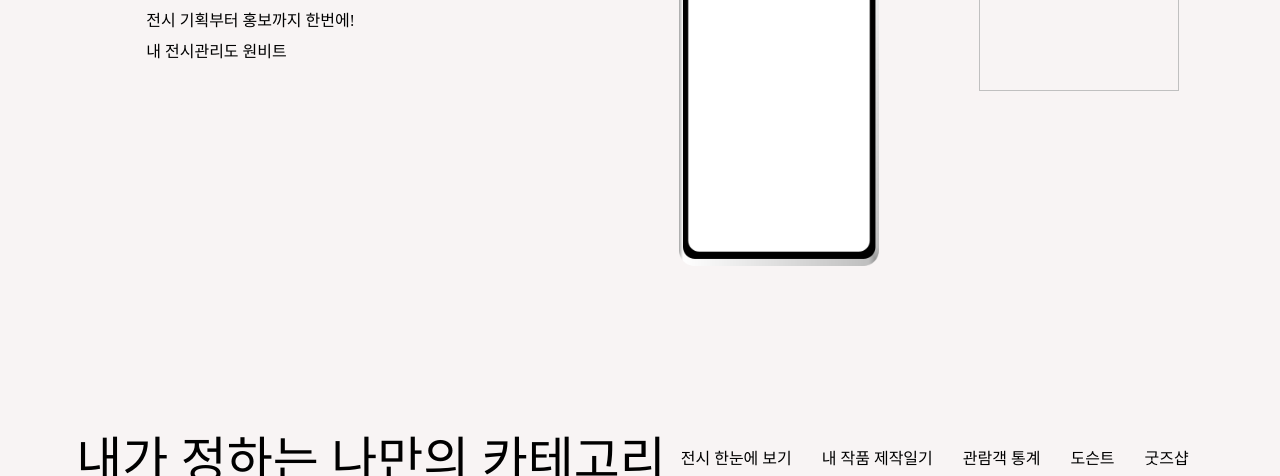
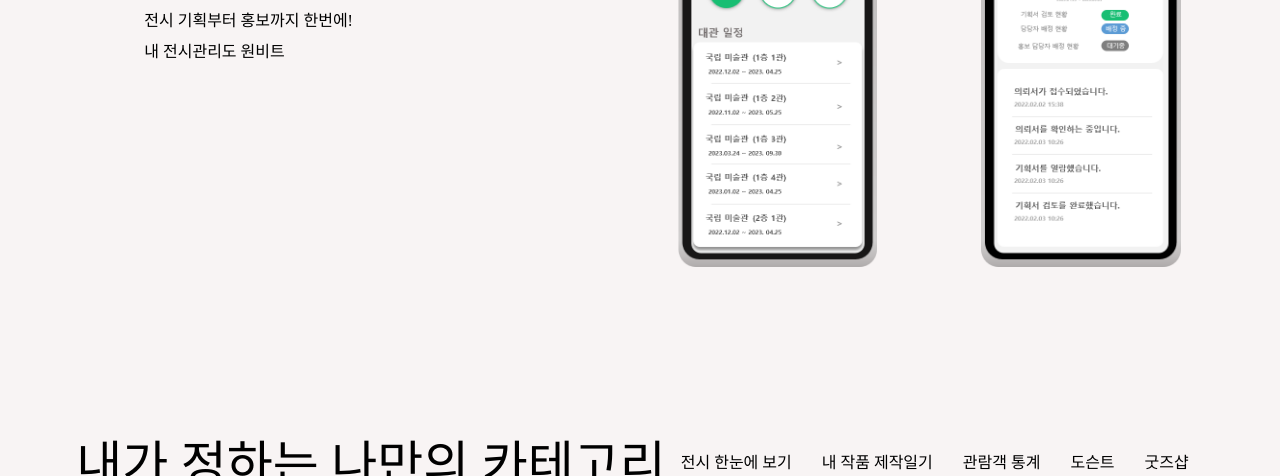
Before and after one commit to 786khk/publish, a plain HTML site: page index.html in a window 1280 px wide. Shown: the part 799-1275 px from the top of the page. Drawn offline with Linux system fonts and the light colour scheme; a web font is replaced by a local one.

Commit message:
휴대폰 디자인 작업

```diff
--- a/index.html
+++ b/index.html
@@ -59,9 +59,9 @@
                         <p class="item">내 전시관리도 원비트</p>
                     </div>
                     <div>
-                        <img src="img/3d_phone.png" alt="">
+                        <img src="img/rental_apply.png" alt="렌탈 현홯">
+                        <img src="img/myrental_status.png" alt="렌탈 현홯">
                     </div>
-                    <div><img src="" alt=""> </div>
                 </div>
 
 
```
Also changed, not shown: img/myrental_status.png (added), img/rental_apply.png (added), img/rental_list.png (added), img/rental_phone.png (added), img/rental_status.png (added), img/rental_status2.png (added), img/rental_status_1_blk.png (added), img/rental_status_apply.png (added), img/rental_status_gray.png (added), 1 other file.
